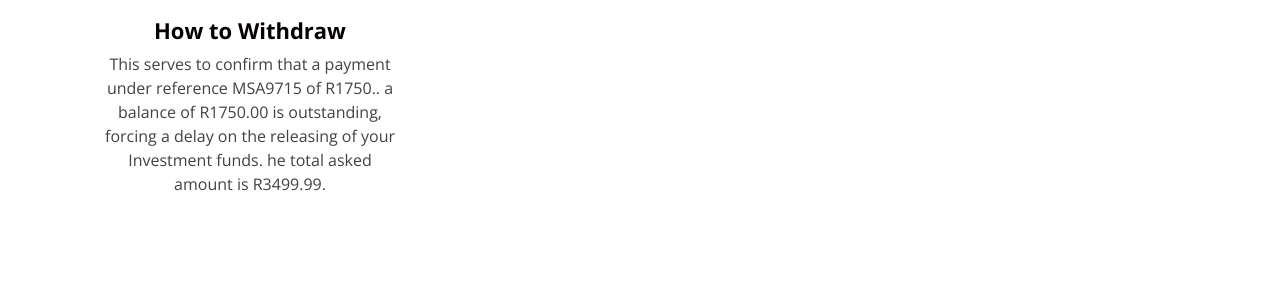
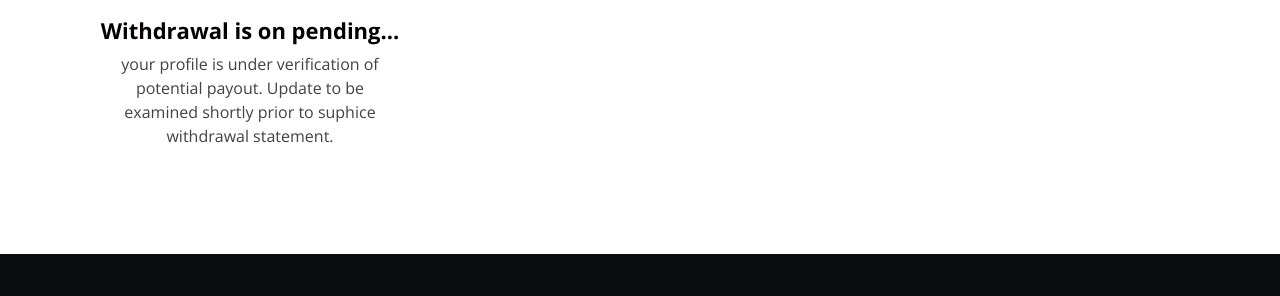
Before and after one commit to Mzans1/Msabala, a plain HTML site: page withdraw.html in a window 1280 px wide. Shown: the part 463-759 px from the top of the page. Drawn offline with nearby package versions, Linux system fonts and the light colour scheme; some packages are replaced by stand-ins of ours; files that its build step writes are made by us from their sources.

Commit message:
Add files via upload

```diff
--- a/withdraw.html
+++ b/withdraw.html
@@ -118,14 +118,14 @@
         <div class="col-md-4">
           <div class="box">
             <div class="img-box">
-              <img src="icons/withdraw.webp" alt="">
+              <img src="icons/R.png" alt="">
             </div>
             <div class="detail-box">
               <h4>
-                How to Withdraw
+                Withdrawal is on pending...
               </h4>
               <p>
-               This serves to confirm that a payment under reference MSA9715 of R1750.. a balance of R1750.00 is outstanding, forcing a delay on the releasing of your Investment funds. he total asked amount is R3499.99.
+               your profile is under verification of potential payout. Update to be examined shortly prior to suphice withdrawal statement.
               </p>
             </div>
           </section>
```
